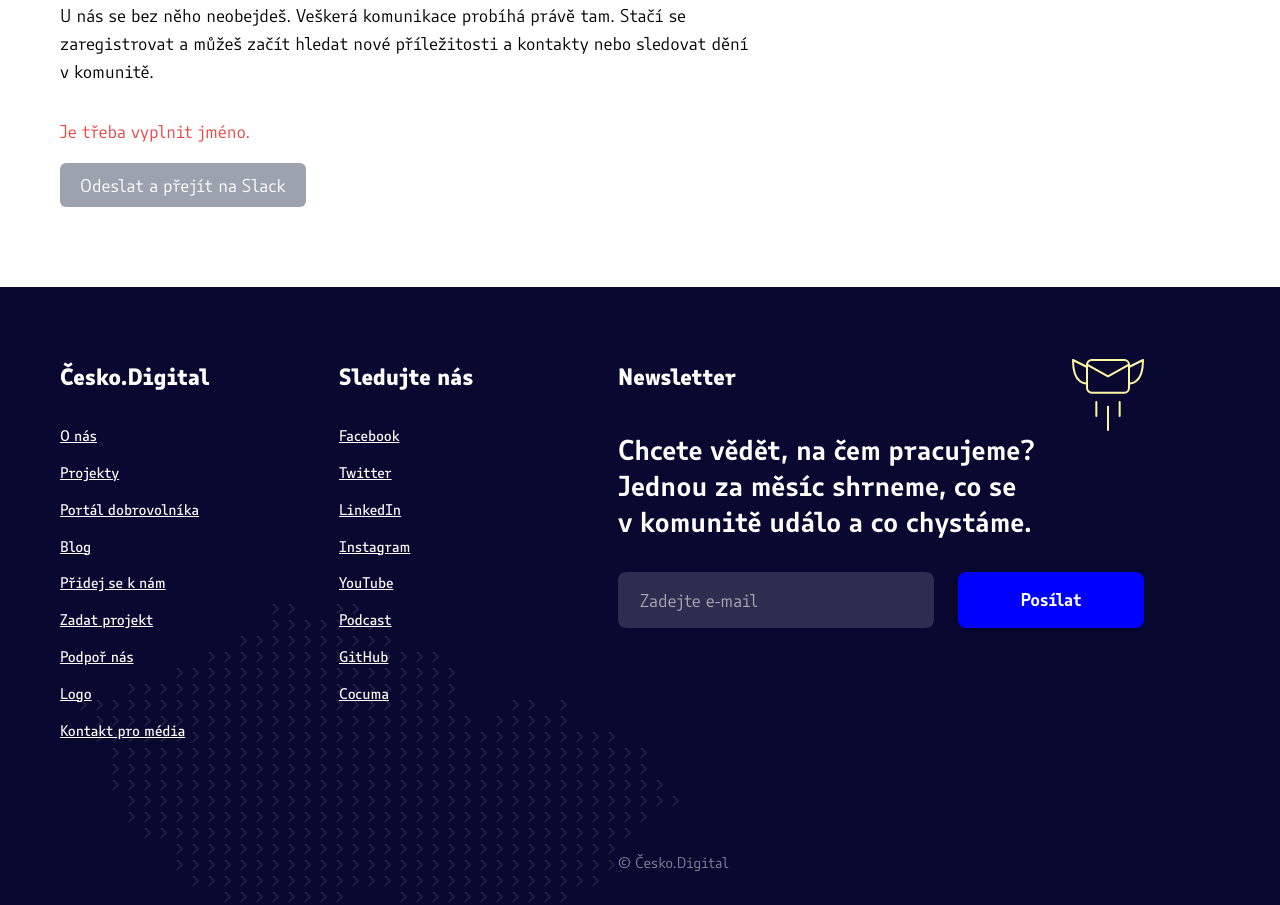
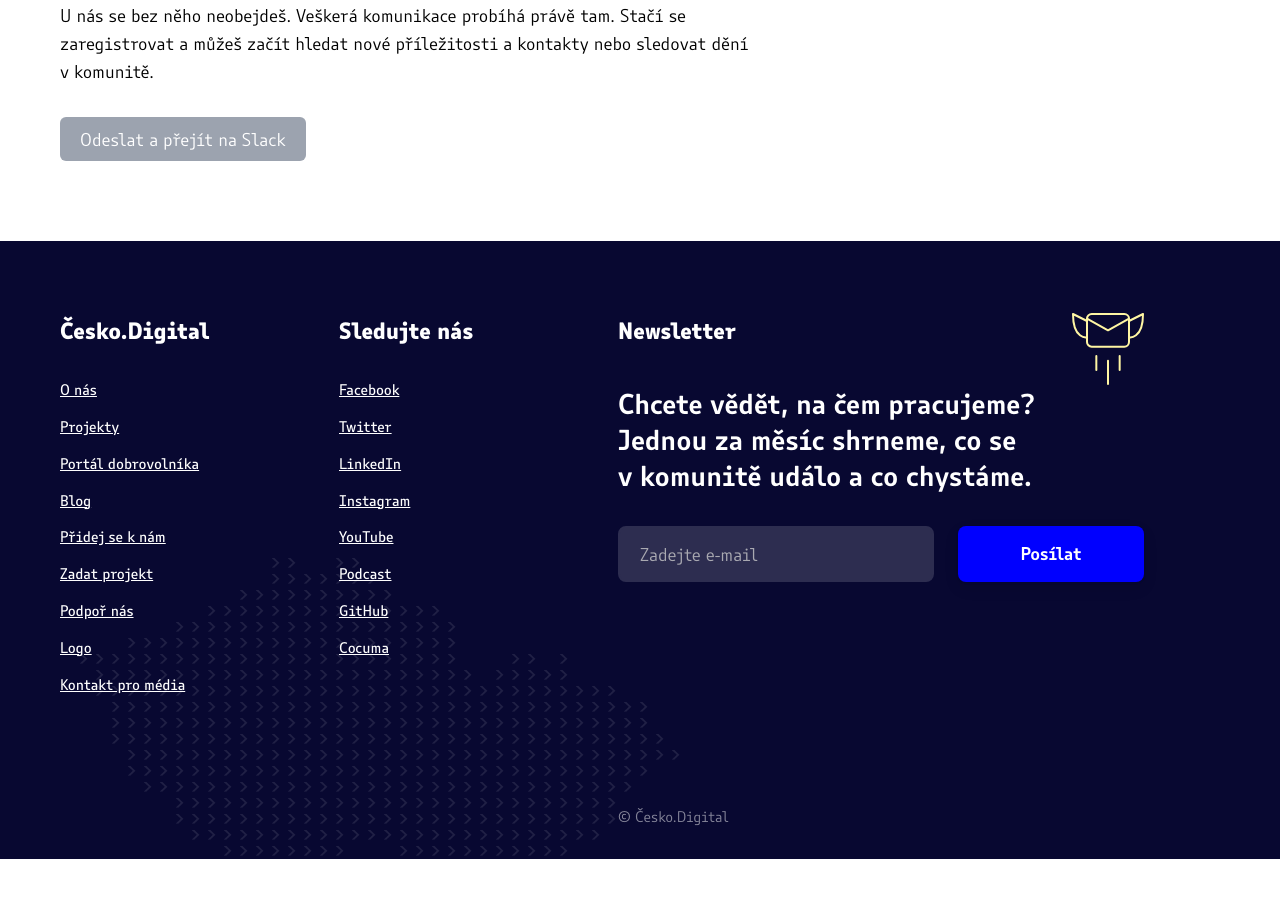
Before and after one commit to Oshima-921/airtable-app, a Next.js app: page /join/form in a window 1280 px wide. Shown: the part 2245-3150 px from the top of the page. After the commit the page ends 3104 px from the top, so only its background shows below. Built offline with nearby package versions, Linux system fonts and the light colour scheme; no server answers.

Commit message:
Do not display validation errors on first form load

```diff
--- a/components/onboarding/form.tsx
+++ b/components/onboarding/form.tsx
@@ -435,7 +435,7 @@
             sledovat dění v komunitě.
           </li>
         </ol>
-        {validationResult.result === "error" && (
+        {validationResult.result === "error" && state !== emptyFormState && (
           <p className="text-red-500">{validationResult.msg}</p>
         )}
         {submissionState.tag === "submission_error" && (
```
